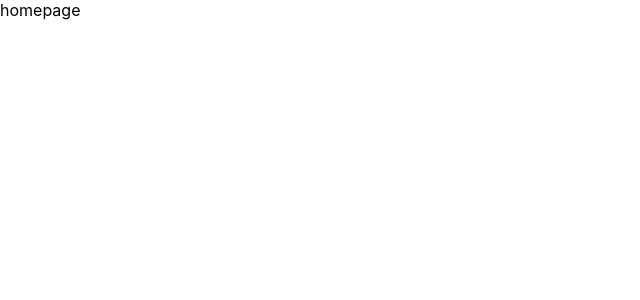
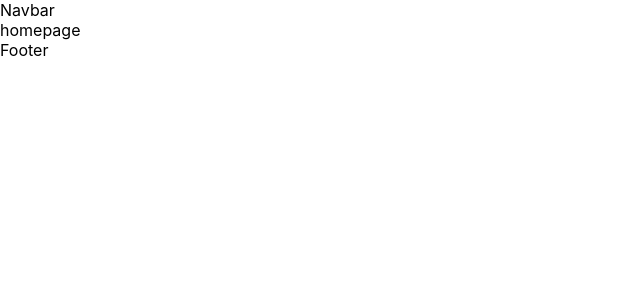
Before and after one commit to Alan-N-Pereira/Pizzetta, a Next.js app: page / in a window 1280 px wide. Shown: the top 300 px of the page, without its empty margins (0-640 px from the left). Built offline with nearby package versions, Linux system fonts and the light colour scheme.

Commit message:
Add Footer,Navbar,Layout Components

```diff
--- /dev/null
+++ b/component/Footer.jsx
@@ -0,0 +1,6 @@
+
+export default function Footer() {
+  return (
+    <div>Footer</div>
+  )
+}
--- /dev/null
+++ b/component/Layout.jsx
@@ -0,0 +1,12 @@
+import Footer from "./Footer";
+import Navbar from "./Navbar";
+
+export default function Layout({children}) {
+  return (
+    <div>
+        <Navbar/>
+        {children}
+        <Footer/>
+    </div>
+  )
+}
--- /dev/null
+++ b/component/Navbar.jsx
@@ -0,0 +1,6 @@
+
+export default function Navbar() {
+  return (
+    <div>Navbar</div>
+  )
+}
--- a/pages/_app.js
+++ b/pages/_app.js
@@ -1,7 +1,12 @@
-import '../styles/globals.css'
+import Layout from '../component/Layout';
+import '../styles/globals.css';
 
 function MyApp({ Component, pageProps }) {
-  return <Component {...pageProps} />
+	return (
+		<Layout>
+			<Component {...pageProps} />
+		</Layout>
+	);
 }
 
-export default MyApp
+export default MyApp;
```
